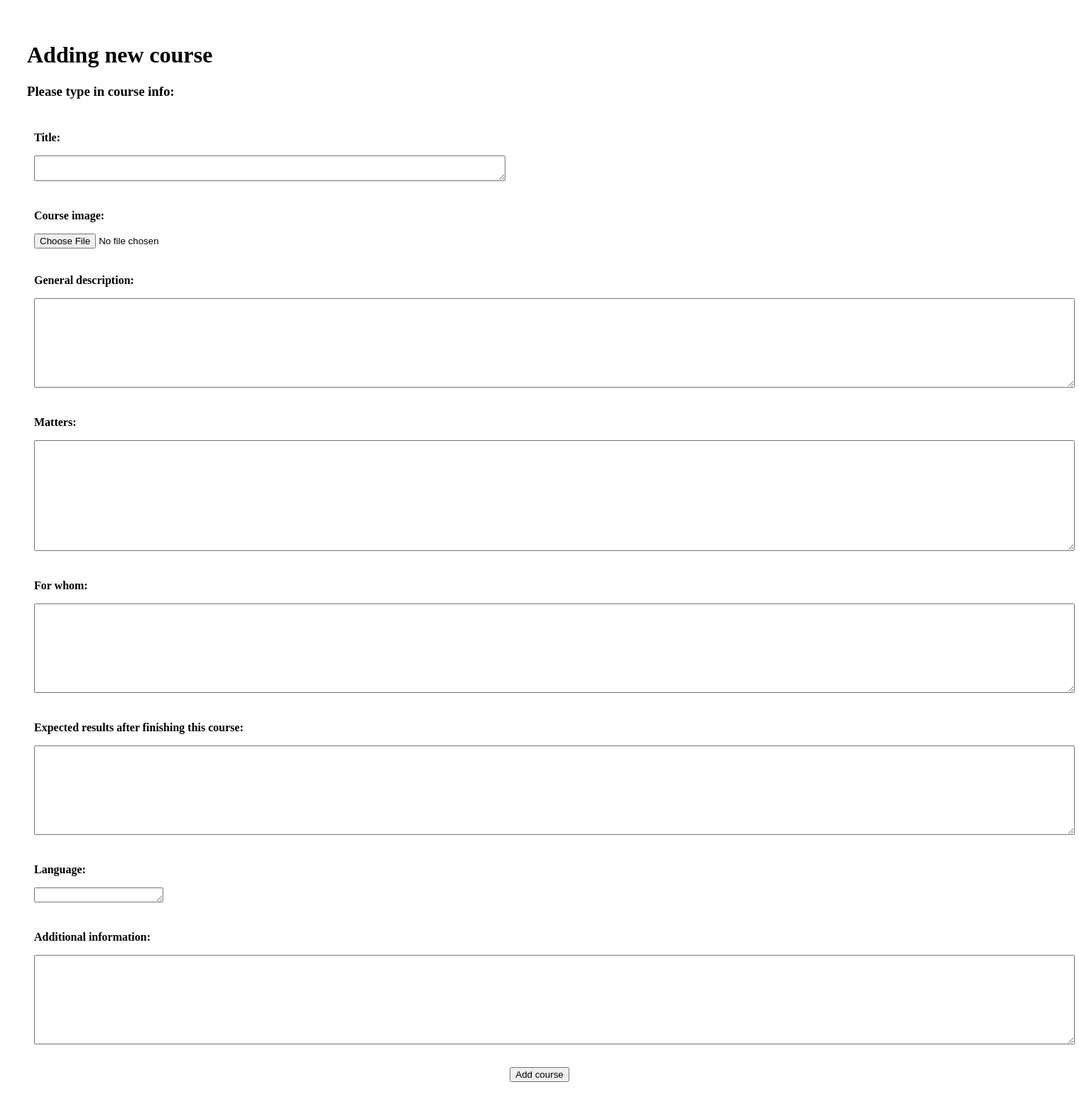
After one commit to mdemczuk/praksy, a PHP site: page /addcourse.php in a window 1520 px wide. The commit adds this page. Shown: the whole page at 71% size. Run offline with PHP 8.4, Linux system fonts and the light colour scheme; a user stored in the database is signed in.

Commit message:
added ability to add course
admin może dodać kurs z poziomu strony głównej lub panelu administratora

```diff
--- /dev/null
+++ b/addcourse.php
@@ -0,0 +1,256 @@
+<?php
+
+	session_start();				# function that allows the document to use session features
+
+	if(!((isset($_SESSION['admin'])) && ($_SESSION['admin']==true))) {
+		header('Location: index.php');
+		exit();
+	}
+	if(isset($_SESSION['add_error'])){
+		$add_error = $_SESSION['add_error'];
+		echo "$add_error <br />";
+		unset($_SESSION['add_error']);
+	}
+
+	if(isset($_POST['add'])) {
+		# every field hasn't been filled
+		$correct_info = true;
+
+		# if course title hasn't been typed in
+		if(strlen($_POST['title']) < 1) {
+			$correct_info = false;
+			$_SESSION['err_title'] = '<span style="color:red">Type in course title!<br /><br /></span>';
+		}
+
+		# checking course image
+		$img_name = $_FILES['course_img']['name'];
+		$img_size = $_FILES['course_img']['size'];
+		$tmp_name = $_FILES['course_img']['tmp_name'];
+		$error = $_FILES['course_img']['error'];
+		if($error == 0) {
+			if($img_size > 125000) {
+				# checking size of the file
+				$correct_info = false;
+				$_SESSION['err_img'] = '<span style="color:red">Sorry, your file is too large.<br /><br /></span>';
+			}
+			else {
+				# checking extension of the file
+				$img_ex = pathinfo($img_name, PATHINFO_EXTENSION);
+				$img_ex_lc = strtolower($img_ex);
+				$allowed_ex = array("jpg", "jpeg", "png");
+				if(!in_array($img_ex_lc, $allowed_ex)) {
+					$correct_info = false;
+					$_SESSION['err_img'] = '<span style="color:red">Sorry, cannot upload files of this type.<br /><br /></span>';
+				}
+			}
+		}
+		else {
+			$correct_info = false;
+			$_SESSION['err_img'] = '<span style="color:red">Error occurred during uploading course photo. Please try again.<br /><br /></span>';
+		}
+
+		# if general description hasn't been typed in
+		if(strlen($_POST['description']) < 1) {
+			$correct_info = false;
+			$_SESSION['err_gen_descr'] = '<span style="color:red">Type in general description of the course!<br /><br /></span>';
+		}
+
+		# if matters haven't been typed in
+		if(strlen($_POST['matters']) < 1) {
+			$correct_info = false;
+			$_SESSION['err_matters'] = '<span style="color:red">Type in matters of the course!<br /><br /></span>';
+		}
+
+		# if 'for whom' field hasn't been filled
+		if(strlen($_POST['for_whom']) < 1) {
+			$correct_info = false;
+			$_SESSION['err_for_whom'] = '<span style="color:red">Type in for whom the course is!<br /><br /></span>';
+		}
+
+		# if expected results haven't been typed in
+		if(strlen($_POST['results']) < 1) {
+			$correct_info = false;
+			$_SESSION['err_ex_results'] = '<span style="color:red">Type in expected results!<br /><br /></span>';
+		}
+
+		# if additional info hasn't been typed in
+		if(strlen($_POST['additional_info']) < 1) {
+			$correct_info = false;
+			$_SESSION['err_add_info'] = '<span style="color:red">Type in additional info about the course!<br /><br /></span>';
+		}
+
+		# if language hasn't been typed in
+		if(strlen($_POST['language']) < 1) {
+			$correct_info = false;
+			$_SESSION['err_language'] = '<span style="color:red">Type in language of the course!<br /><br /></span>';
+		}
+
+		if($correct_info) {
+			# every field has been filled, course can be added to database
+
+			require_once "connect.php";
+			$connection = @new mysqli($host, $db_user, $db_pswd, $db_name);		# connecting to database
+
+			if($connection->connect_errno!=0) {
+				echo "Error: ".$connection->connect_errno;
+			}
+			else {
+				# fetching data from the form
+				$title = $_POST['title'];
+				$image = addslashes(file_get_contents($tmp_name));
+				$general_description = $_POST['description'];
+				$matters = $_POST['matters'];
+				$for_whom = $_POST['for_whom'];
+				$results = $_POST['results'];
+				$additional_info = $_POST['additional_info'];
+				$language = $_POST['language'];
+				$main = $general_description;
+
+				# query to insert course's information to db
+				$sql_insert = "INSERT INTO courses (title, course_img, general_description, matters, for_whom, results, additional_info, language, main) VALUES ('".$title."', '".$image."', '".$general_description."', '".$matters."', '".$for_whom."', '".$results."', '".$additional_info."', '".$language."', '".$main."')";
+				$_SESSION['no_courses'] = $_SESSION['no_courses'] + 1;
+
+				$result = mysqli_query($connection, $sql_insert);
+				if($result) {
+					# find id of the new course
+					$sql = "SELECT * FROM courses ORDER BY id DESC LIMIT 1";
+					$res = mysqli_query($connection, $sql);
+					if($res) {
+						$new_course = $res->fetch_assoc();
+						$last_id = $new_course['id'];
+						$_SESSION['courseid'] = $last_id;
+						$_SESSION['last_course_id'] = $last_id;
+						$_SESSION['course_title'] = $title;
+						$_SESSION['message'] = '<span style="color:green"><b>Succesfully added new course! You can now add lessons to this course and edit main page of the course.</b></span>';
+						header("Location: coursecontent.php");
+					}
+					else {
+						$_SESSION['add_error'] = '<span style="color:red">'."Something went wrong, please try again.".'</span>';
+					}
+				}
+				else {
+					$_SESSION['add_error'] = '<span style="color:red">'."Something went wrong, please try again.".'</span>';
+				}
+			}
+		}
+	}
+
+?>
+
+<!DOCTYPE HTML>
+<html lang="pl">
+<head>
+	<meta charset="utf-8" />
+	<meta http-equiv="X-UA-Compatible" content="IE=edge,chrome=1" />
+	<title>E-learning platform</title>
+	<style>
+		#container {
+			padding: 30px;
+		}
+		.course_title {
+			text-align: center;
+			font-size: 32;
+			padding: 10px;
+		}
+		.info_el {
+			padding: 10px;
+		}
+	</style>
+</head>
+
+<body>
+
+	<div id="container">
+		<form method="post" enctype="multipart/form-data">
+			<h1>Adding new course</h1>
+			<h3>Please type in course info:</h3>
+			<div class="info_el">
+				<p><b>Title:</b></p>
+				<textarea type='text' name='title' cols=80 rows=2></textarea>
+				<?php
+					if(isset($_SESSION['err_title'])) {
+						echo "<br />".$_SESSION['err_title'];
+						unset($_SESSION['err_title']);
+					}
+				?>
+			</div>
+			<div class="info_el">
+				<p><b>Course image:</b></p>
+				<input type='file' name='course_img'></input>
+				<?php
+					if(isset($_SESSION['err_img'])) {
+						echo "<br />".$_SESSION['err_img'];
+						unset($_SESSION['err_img']);
+					}
+				?>
+			</div>
+			<div class="info_el">
+				<p><b>General description:</b></p>
+				<textarea type='text' name='description' cols=180 rows=8></textarea>
+				<?php
+					if(isset($_SESSION['err_gen_descr'])) {
+						echo "<br />".$_SESSION['err_gen_descr'];
+						unset($_SESSION['err_gen_descr']);
+					}
+				?>
+			</div>
+			<div class="info_el">
+				<p><b>Matters:</b></p>
+				<textarea type='text' name='matters' cols=180 rows=10></textarea>
+				<?php
+					if(isset($_SESSION['err_matters'])) {
+						echo "<br />".$_SESSION['err_matters'];
+						unset($_SESSION['err_matters']);
+					}
+				?>
+			</div>
+			<div class="info_el">
+				<p><b>For whom:</b></p>
+				<textarea type='text' name='for_whom' cols=180 rows=8></textarea>
+				<?php
+					if(isset($_SESSION['err_for_whom'])) {
+						echo "<br />".$_SESSION['err_for_whom'];
+						unset($_SESSION['err_for_whom']);
+					}
+				?>
+			</div>
+			<div class="info_el">
+				<p><b>Expected results after finishing this course:</b></p>
+				<textarea type='text' name='results' cols=180 rows=8></textarea>
+				<?php
+					if(isset($_SESSION['err_ex_results'])) {
+						echo "<br />".$_SESSION['err_ex_results'];
+						unset($_SESSION['err_ex_results']);
+					}
+				?>
+			</div>
+			<div class="info_el">
+				<p><b>Language:</b></p>
+				<textarea type='text' name='language' cols=20 rows=1></textarea>
+				<?php
+					if(isset($_SESSION['err_language'])) {
+						echo "<br />".$_SESSION['err_language'];
+						unset($_SESSION['err_language']);
+					}
+				?>
+			</div>
+			<div class="info_el">
+				<p><b>Additional information:</b></p>
+				<textarea type='text' name='additional_info' cols=180 rows=8></textarea>
+				<?php
+					if(isset($_SESSION['err_add_info'])) {
+						echo "<br />".$_SESSION['err_add_info'];
+						unset($_SESSION['err_add_info']);
+					}
+				?>
+			</div>
+
+			<div style="text-align: center;">
+				<br/><input type="submit" value="Add course" name="add" />
+			</div>
+		</form>
+	</div>
+
+</body>
+
+</html>
--- a/adminpanel.php
+++ b/adminpanel.php
@@ -22,7 +22,7 @@
 
 	<h2>Administration panel</h2>
 
-	Add course <br />
+	<a href="addcourse.php">Add course</a> <br />
 	<a href="delcourse.php">Delete course</a> <br />
 	<a href="edinfo.php">Change course info</a> <br />
 	<a href="editcontent.php">Change course content</a> <br />
```
Also changed, not shown: course.php (+20 -4 lines), index.php (+23 -9 lines).
